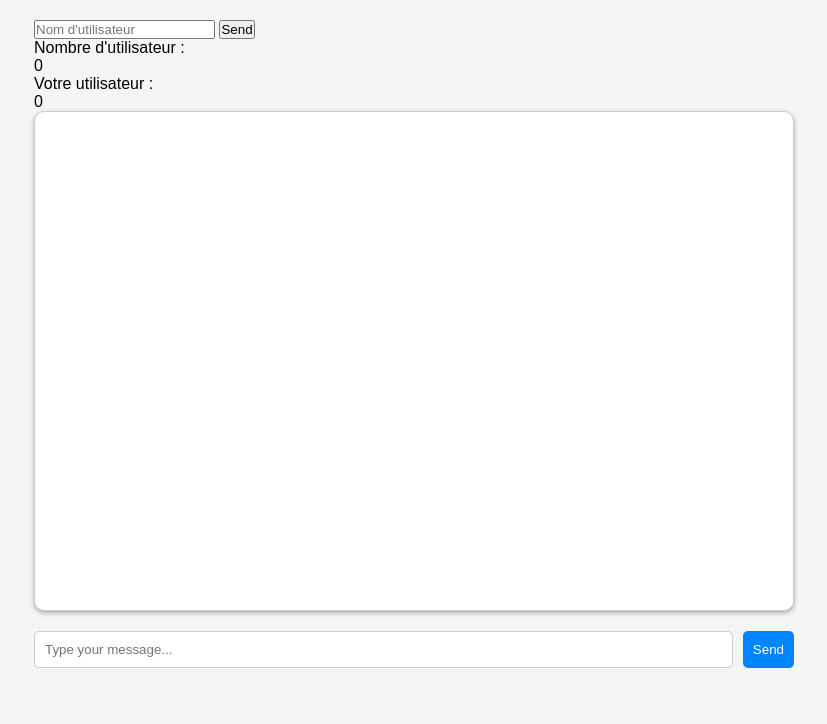
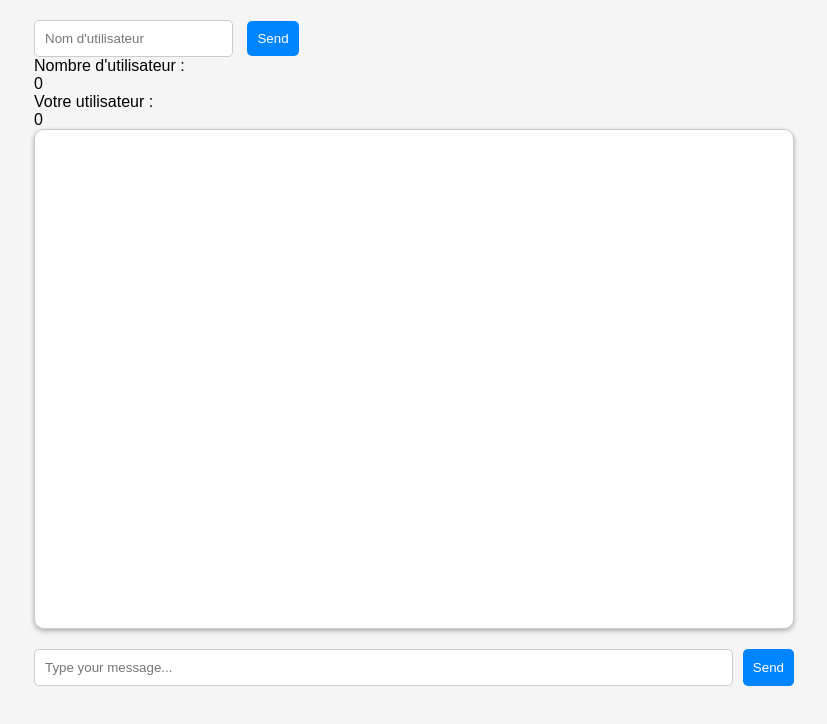
Before and after one commit to MaxenceMahieux/ChatApp, a website: page public/index.html in a window 1280 px wide. Shown: the whole page, without its empty margins (226-1053 px from the left). Drawn offline with nearby package versions, Linux system fonts and the light colour scheme; no server answers.

Commit message:
fuck style

```diff
--- a/public/asset/css/main.css
+++ b/public/asset/css/main.css
@@ -43,7 +43,7 @@
 }
 
 /* Champ de saisie de message */
-  #message-input {
+input {
   flex: 1;
   padding: 10px;
   border-radius: 5px;
@@ -51,7 +51,7 @@
 }
 
 /* Bouton d'envoi de message */
-  #send-button {
+button {
   background-color: #0084ff;
   border: none;
   border-radius: 5px;
@@ -63,11 +63,11 @@
 }
 
 /* Style survol du bouton d'envoi */
-  #send-button:hover {
+button:hover {
   background-color: #0072d6;
 }
 
 /* Style actif du bouton d'envoi */
-  #send-button:active {
+button:active {
   background-color: #005db4;
 }
```
Lines whose indentation alone changed are shown as unchanged.
